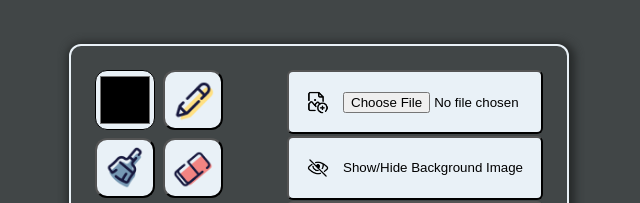
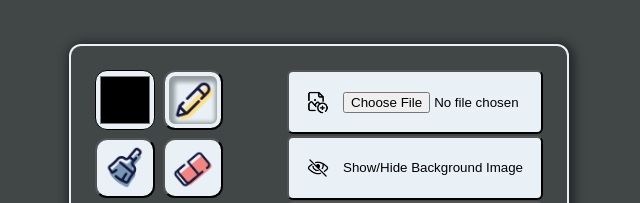
Before and after one commit to CharleneCastro/Pix-My-Life, a plain HTML site: page index.html in a window 1280 px wide. Shown: the part 495-698 px from the top of the page, 321-961 px from the left. Drawn offline with Linux system fonts and the light colour scheme.

Commit message:
made pen active on default

```diff
--- a/index.html
+++ b/index.html
@@ -21,7 +21,7 @@
 
             <div class="tools--drawing">
                 <input type="color" id="color-picker">
-                <button id="pen"><img src="images\icons8-pencil-96.png" alt=""></button>
+                <button id="pen" class="active"><img src="images\icons8-pencil-96.png" alt=""></button>
                 <button id="clear"><img src="images\icons8-clear-96.png" alt=""></button>
                 <button id="eraser"><img src="images\icons8-eraser-96.png" alt=""></button>
 
```
